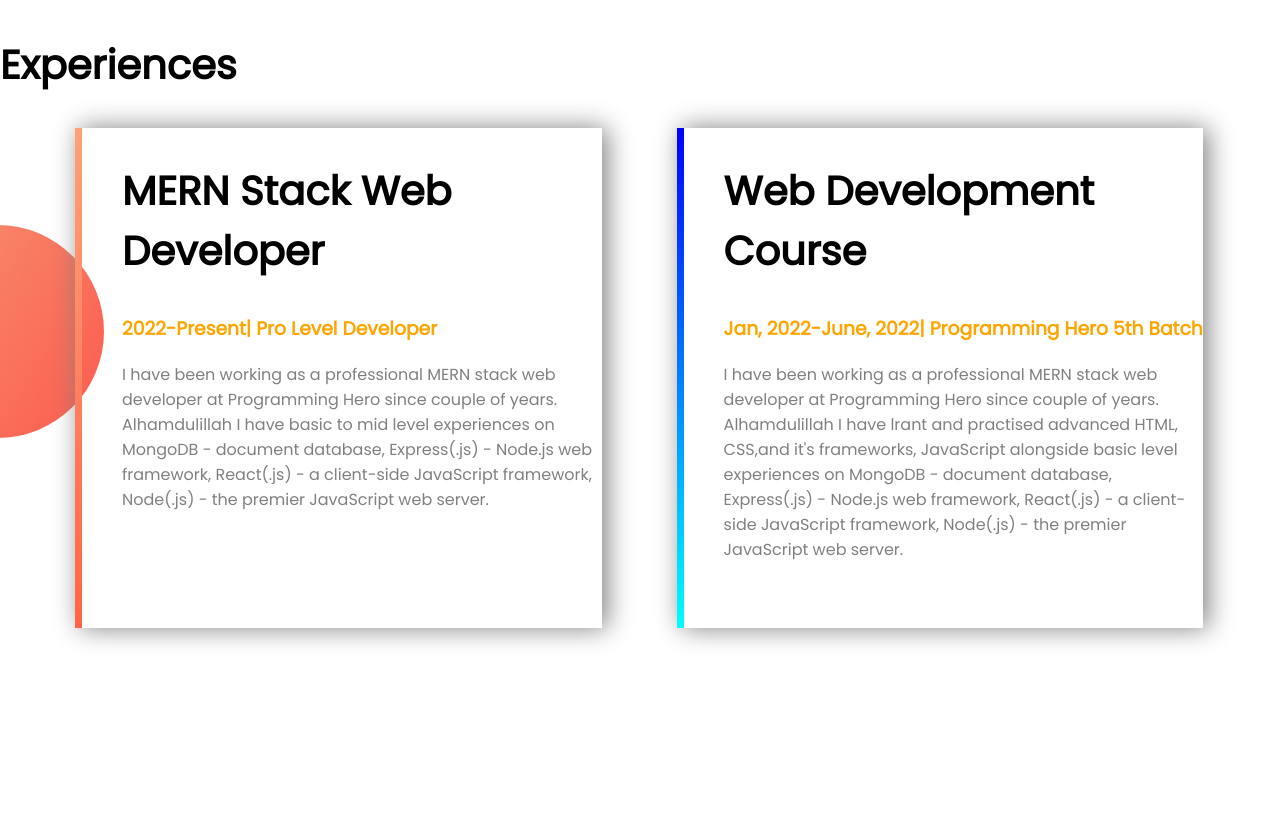
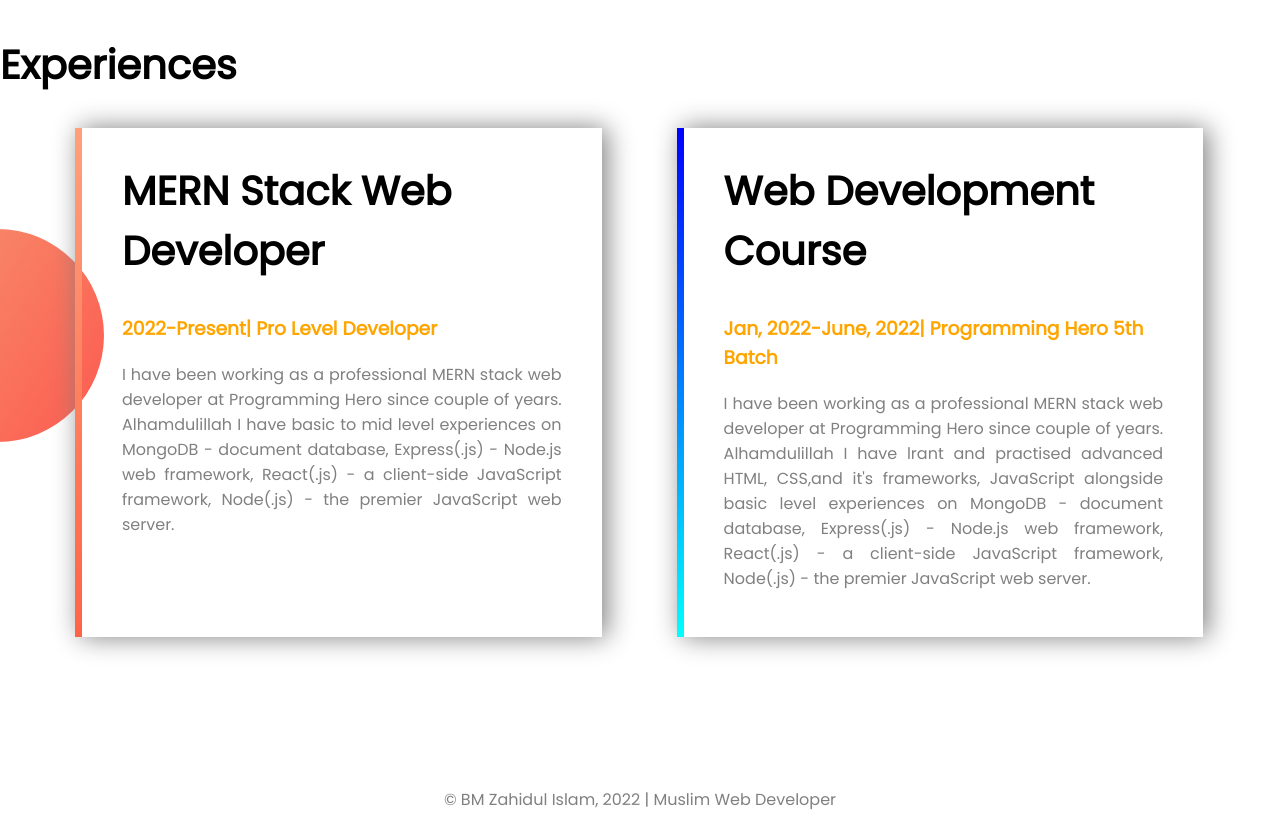
Before and after one commit to Zahid-BM/developer-porfolio, a plain HTML site: page index.html in a window 1280 px wide. Shown: the part 1260-2088 px from the top of the page. Before the commit the page ends 2038 px from the top, so only its background shows below. Drawn offline with Linux system fonts and the light colour scheme.

Commit message:
Footer part Done

```diff
--- a/index.html
+++ b/index.html
@@ -75,6 +75,9 @@
             </div>
         </div>
     </section>
+    <footer>
+        <p>&copy; BM Zahidul Islam, 2022 | Muslim Web Developer</p>
+    </footer>
 </body>
 
 </html>
--- a/style.css
+++ b/style.css
@@ -37,6 +37,7 @@ margin: 0;
 }
 p{
     color: grey;
+    text-align: justify;
 }
 .zahid{
     color: orange;
@@ -70,7 +71,8 @@ background-repeat: no-repeat;
     box-shadow: 5px 0px 25px grey ;
     margin-left: 75px;
     padding-left: 40px;
-    padding-bottom: 50px;
+    padding-right: 40px;
+    padding-bottom: 30px;
     border-left: 7px solid;
     border-image: linear-gradient(lightsalmon, tomato);
     border-image-slice: 1;
@@ -81,3 +83,8 @@ background-repeat: no-repeat;
     border-image: linear-gradient(blue, cyan);
     border-image-slice: 1;
 }
+/* Experiences section ends */
+/* Footer section starts */
+footer p{
+    text-align: center;
+}
```
